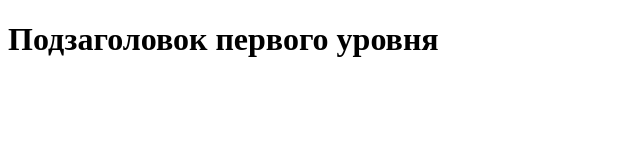
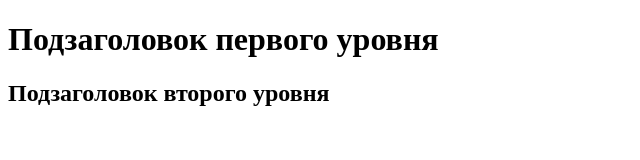
Before and after one commit to KonstantinPotanin/index, a plain HTML site: page index.html in a window 1280 px wide. Shown: the whole page, without its empty margins (0-640 px from the left). Drawn offline with Linux system fonts and the light colour scheme.

Commit message:
commit-третий

```diff
--- a/index.html
+++ b/index.html
@@ -5,6 +5,7 @@
     <meta name="viewport" content="width=device-width, initial-scale=1.0">
     <title>Страница для второго домашнего задания</title>
     <h1>Подзаголовок первого уровня</h1>
+    <h2>Подзаголовок второго уровня</h2>
 </head>
 <body>
 
```
